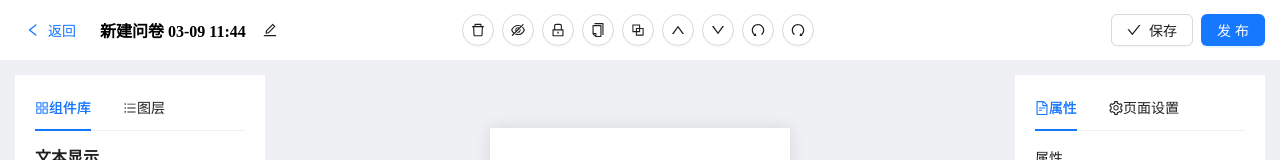
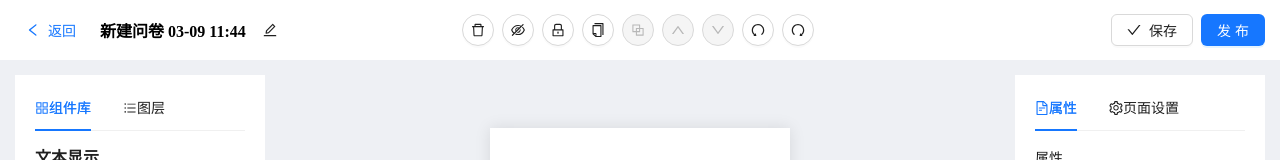
Before and after one commit to DrssXpro/Q-Maker, a React (Vite) app: page /edit/1 in a window 1280 px wide. Shown: the top 160 px of the page. Built offline with nearby package versions, Linux system fonts and the light colour scheme; no server answers.

Commit message:
feat: 问卷toolbar基本业务操作完成

```diff
--- a/src/components/FsToolBar/FsToolBar.tsx
+++ b/src/components/FsToolBar/FsToolBar.tsx
@@ -11,30 +11,121 @@ import {
   UpOutlined,
 } from "@ant-design/icons";
 import { Button, Space, Tooltip } from "antd";
+import { useDispatch } from "react-redux";
+import {
+  controllComponentHiddenAction,
+  controllComponentLockedAction,
+  copyComponentAction,
+  moveComponentAction,
+  pasteComponentAction,
+  reomveComponentAction,
+} from "../../stores/modules/componentReducer";
+import useStoreComponent from "../../hooks/useStoreComponent";
 
 const FsToolBar: FC = () => {
+  const dispatch = useDispatch();
+  const { currentSelect, copyComponent, componentList } = useStoreComponent();
+  const selectedIndex = componentList.findIndex((c) => c.id === currentSelect);
+  const isFirst = selectedIndex <= 0; // 判断当前选择第一个
+  const isLast = selectedIndex + 1 >= componentList.length; // 判断当前选择最后一个
+
+  // 删除
+  const handleDeleteComponent = () => {
+    dispatch(reomveComponentAction());
+  };
+
+  // 隐藏
+  const handleHideComponent = () => {
+    dispatch(
+      controllComponentHiddenAction({
+        id: currentSelect,
+        isHidden: true,
+      })
+    );
+  };
+
+  // 锁定
+  const handleLockedComponent = () => {
+    dispatch(
+      controllComponentLockedAction({
+        id: currentSelect,
+        isLocked: true,
+      })
+    );
+  };
+
+  // 复制
+  const handleCopyComponent = () => {
+    dispatch(copyComponentAction());
+  };
+
+  // 粘贴
+  const handlePasteComponent = () => {
+    dispatch(pasteComponentAction());
+  };
+
+  // 上下移动
+  const handleMoveComponent = (direction: "up" | "down") => {
+    if (direction == "up") {
+      if (isFirst) return;
+      dispatch(
+        moveComponentAction({
+          oldIndex: selectedIndex,
+          newIndex: selectedIndex - 1,
+        })
+      );
+    } else if (direction === "down") {
+      if (isLast) return;
+      dispatch(
+        moveComponentAction({
+          oldIndex: selectedIndex,
+          newIndex: selectedIndex + 1,
+        })
+      );
+    }
+  };
   return (
     <Space>
       <Tooltip title="删除">
-        <Button shape="circle" icon={<DeleteOutlined />}></Button>
+        <Button shape="circle" icon={<DeleteOutlined />} onClick={handleDeleteComponent}></Button>
       </Tooltip>
       <Tooltip title="隐藏">
-        <Button shape="circle" icon={<EyeInvisibleOutlined />}></Button>
+        <Button shape="circle" icon={<EyeInvisibleOutlined />} onClick={handleHideComponent}></Button>
       </Tooltip>
       <Tooltip title="锁定">
-        <Button shape="circle" icon={<LockOutlined />}></Button>
+        <Button shape="circle" icon={<LockOutlined />} onClick={handleLockedComponent}></Button>
       </Tooltip>
       <Tooltip title="复制">
-        <Button shape="circle" icon={<CopyOutlined />}></Button>
+        <Button
+          shape="circle"
+          icon={<CopyOutlined />}
+          onClick={handleCopyComponent}
+          disabled={!!copyComponent}
+        ></Button>
       </Tooltip>
       <Tooltip title="粘贴">
-        <Button shape="circle" icon={<BlockOutlined />}></Button>
+        <Button
+          shape="circle"
+          icon={<BlockOutlined />}
+          onClick={handlePasteComponent}
+          disabled={!copyComponent}
+        ></Button>
       </Tooltip>
       <Tooltip title="上移">
-        <Button shape="circle" icon={<UpOutlined />}></Button>
+        <Button
+          shape="circle"
+          icon={<UpOutlined />}
+          onClick={() => handleMoveComponent("up")}
+          disabled={isFirst}
+        ></Button>
       </Tooltip>
       <Tooltip title="下移">
-        <Button shape="circle" icon={<DownOutlined />}></Button>
+        <Button
+          shape="circle"
+          icon={<DownOutlined />}
+          onClick={() => handleMoveComponent("down")}
+          disabled={isLast}
+        ></Button>
       </Tooltip>
       <Tooltip title="撤销">
         <Button shape="circle" icon={<UndoOutlined />}></Button>
--- a/src/stores/modules/componentReducer.ts
+++ b/src/stores/modules/componentReducer.ts
@@ -1,6 +1,6 @@
-import { PayloadAction, createSlice } from "@reduxjs/toolkit";
+import { PayloadAction, createSlice, nanoid } from "@reduxjs/toolkit";
 import { ComponentPropsType } from "../../components/FsQuestionComponents/type";
-import { insertNewComponent } from "../../utils/componentTool";
+import { getNextSelectId, insertNewComponent, moveComponent } from "../../utils/componentTool";
 
 export type ComponentInfoType = {
   id: string;
@@ -42,8 +42,80 @@ const componentSlice = createSlice({
       const newComponent = action.payload;
       insertNewComponent(state, newComponent);
     },
+    // 删除组件
+    reomveComponentAction: (state: ComponentStateType) => {
+      const { componentList, currentSelect: removeId } = state;
+      const nextId = getNextSelectId(removeId, componentList);
+      state.currentSelect = nextId;
+      state.componentList = componentList.filter((c) => c.id !== removeId);
+    },
+
+    // 控制组件隐藏/显示
+    controllComponentHiddenAction: (
+      state: ComponentStateType,
+      action: PayloadAction<{ id: string; isHidden: boolean }>
+    ) => {
+      const { componentList } = state;
+      const { id, isHidden } = action.payload;
+      state.currentSelect = isHidden ? getNextSelectId(id, componentList) : id;
+      const current = componentList.find((c) => c.id == id);
+      if (current) {
+        current.isHidden = isHidden;
+      }
+    },
+
+    // 控制组件锁定/解锁
+    controllComponentLockedAction: (
+      state: ComponentStateType,
+      action: PayloadAction<{ id: string; isLocked: boolean }>
+    ) => {
+      const { componentList } = state;
+      const { id, isLocked } = action.payload;
+      const current = componentList.find((c) => c.id == id);
+      if (current) {
+        current.isLocked = isLocked;
+      }
+    },
+    // 复制当前的组件
+    copyComponentAction: (state: ComponentStateType) => {
+      const { componentList, currentSelect } = state;
+      const currentComponent = componentList.find((c) => c.id === currentSelect);
+      if (!currentComponent) return;
+      state.copyComponent = JSON.parse(JSON.stringify(currentComponent));
+    },
+
+    // 粘贴已复制的组件
+    pasteComponentAction: (state: ComponentStateType) => {
+      const { copyComponent } = state;
+      if (!copyComponent) return;
+      copyComponent.id = nanoid(); // key: 对于复制的组件，需要将 id 进行重置
+      insertNewComponent(state, copyComponent);
+    },
+
+    // 移动组件
+    moveComponentAction: (
+      state: ComponentStateType,
+      action: PayloadAction<{
+        oldIndex: number;
+        newIndex: number;
+      }>
+    ) => {
+      const { componentList } = state;
+      const { oldIndex, newIndex } = action.payload;
+      state.componentList = moveComponent(componentList, oldIndex, newIndex);
+    },
   },
 });
 
-export const { resetComponentsAction, changeCurrentSelectAction, addComponentAction } = componentSlice.actions;
+export const {
+  resetComponentsAction,
+  changeCurrentSelectAction,
+  addComponentAction,
+  reomveComponentAction,
+  controllComponentHiddenAction,
+  controllComponentLockedAction,
+  copyComponentAction,
+  pasteComponentAction,
+  moveComponentAction,
+} = componentSlice.actions;
 export default componentSlice.reducer;
--- a/src/utils/componentTool.ts
+++ b/src/utils/componentTool.ts
@@ -1,7 +1,7 @@
 import { ComponentInfoType, ComponentStateType } from "../stores/modules/componentReducer";
 
 // 添加新组件
-function insertNewComponent(draft: ComponentStateType, newComponent: ComponentInfoType) {
+function insertNewComponent(draft: ComponentStateType, newComponent: ComponentInfoType): void {
   const { currentSelect, componentList } = draft;
   const index = componentList.findIndex((c) => c.id === currentSelect);
   // 当前没有选中，在末尾添加
@@ -13,4 +13,28 @@ function insertNewComponent(draft: ComponentStateType, newComponent: ComponentIn
   }
 }
 
-export { insertNewComponent };
+// 删除指定组件后后获取下一个选取的组件id
+function getNextSelectId(id: string, componentList: ComponentInfoType[]): string {
+  const visibleComponents = componentList.filter((c) => !c.isHidden);
+  const len = visibleComponents.length;
+  const index = visibleComponents.findIndex((c) => c.id === id);
+  // 当前没有选中组件
+  if (index < 0) return "";
+  // 组件长度为1，被删除后没有其他组件
+  if (len <= 1) return "";
+  // 所删除的组件正好是最后一个，则选取上一个
+  if (index + 1 === len) return visibleComponents[index - 1].id;
+  // 所删除的组件不是最后一个，则默认选取下一个
+  else return visibleComponents[index + 1].id;
+}
+
+// 移动 component，组件上下移动操作
+function moveComponent(list: ComponentInfoType[], oldIndex: number, newIndex: number): ComponentInfoType[] {
+  const removeItem = list[oldIndex];
+  list.splice(oldIndex, 1);
+  list.splice(newIndex, 0, removeItem);
+
+  return list;
+}
+
+export { insertNewComponent, getNextSelectId, moveComponent };
```
